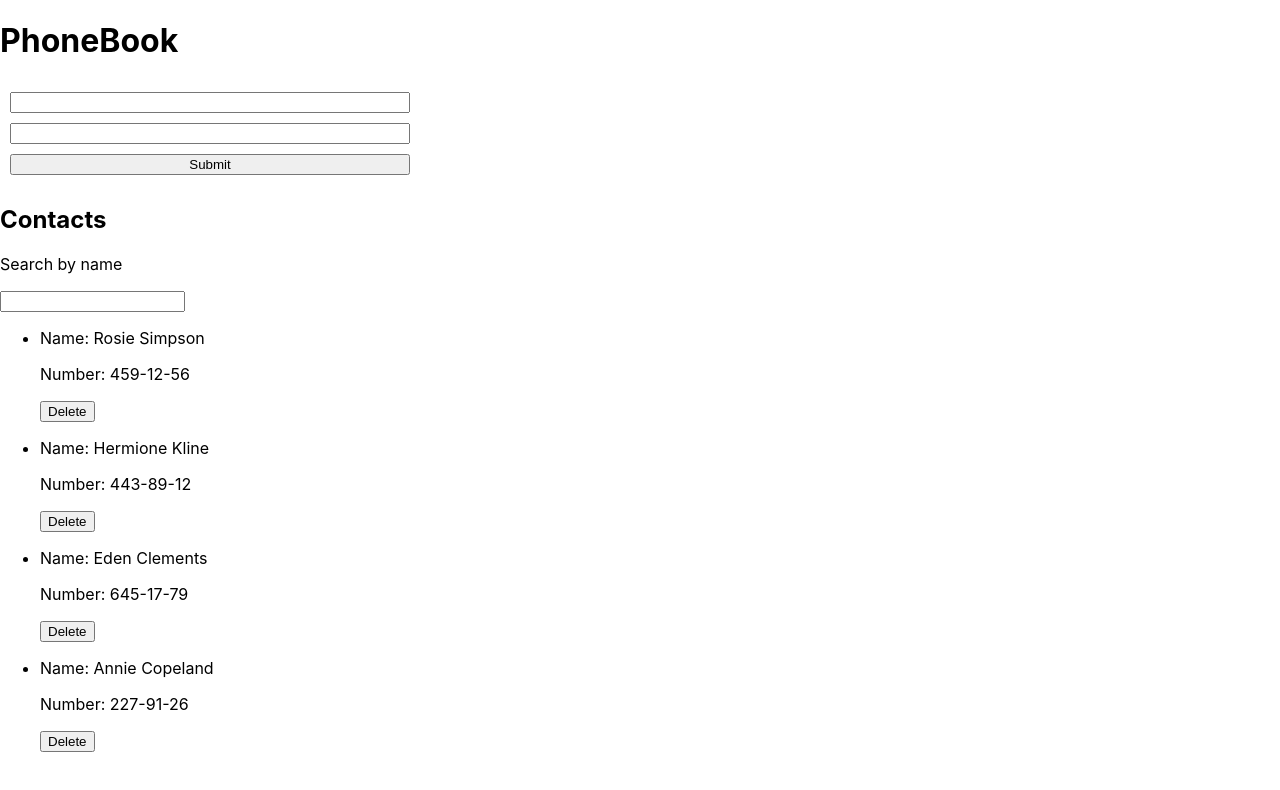
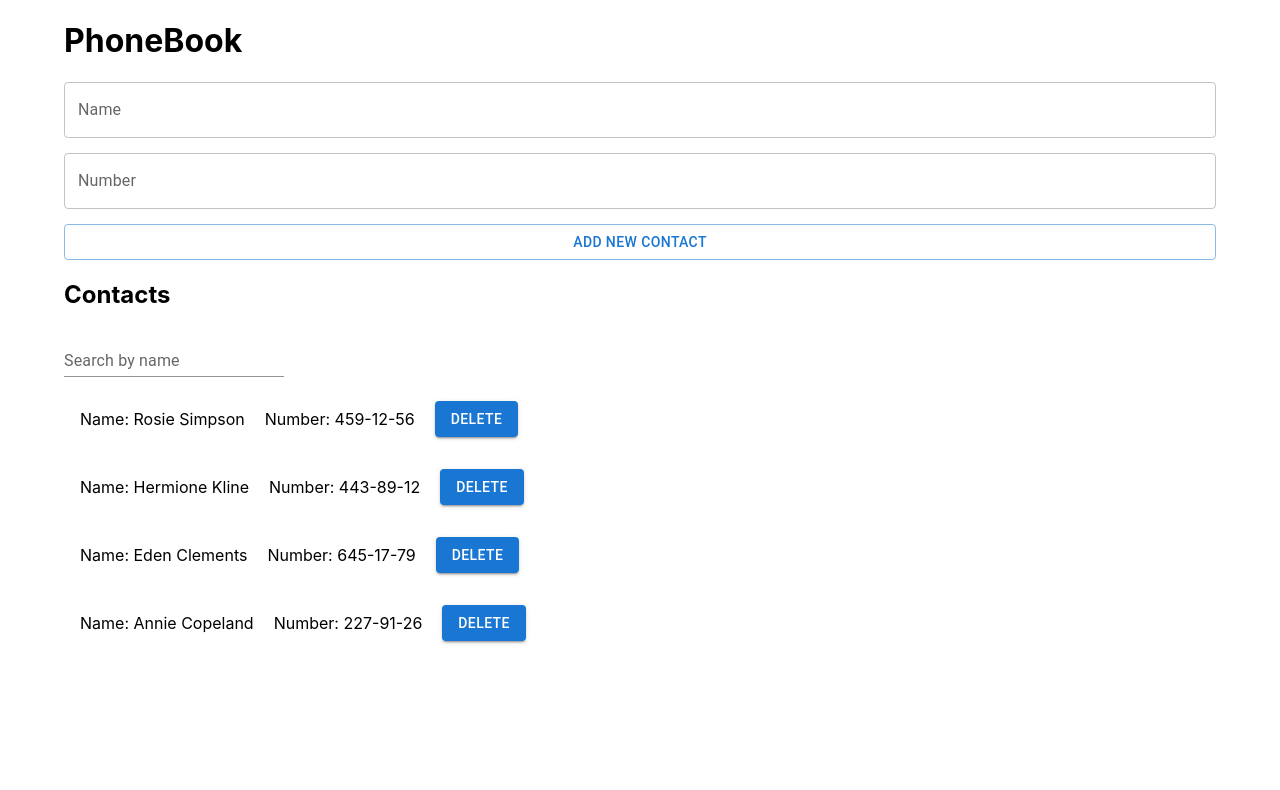
Before and after one commit to OhWellNevermind/goit-react-hw-02-phonebook, a React (Create React App) app: page / in a window 1280 px wide. Shown: the top 790 px of the page. Built offline with nearby package versions, Linux system fonts and the light colour scheme.

Commit message:
styles added with mui

```diff
--- a/package.json
+++ b/package.json
@@ -4,6 +4,9 @@
   "private": true,
   "homepage": "https://goitacademy.github.io/goit-react-hw-02-phonebook/",
   "dependencies": {
+    "@emotion/react": "^11.11.1",
+    "@emotion/styled": "^11.11.0",
+    "@mui/material": "^5.14.6",
     "@testing-library/jest-dom": "^5.16.3",
     "@testing-library/react": "^12.1.4",
     "@testing-library/user-event": "^13.5.0",
--- a/src/components/App.jsx
+++ b/src/components/App.jsx
@@ -3,6 +3,7 @@ import { ContactsList } from './ContactsList/ContactsList';
 import { NewContactForm } from './NewContactForm/NewContactForm';
 import { nanoid } from 'nanoid';
 import { SearchBar } from './SearchBar/SearchBar';
+import { Container } from '@mui/material';
 
 export class App extends Component {
   state = {
@@ -51,7 +52,7 @@ export class App extends Component {
     );
 
     return (
-      <>
+      <Container>
         <h1>PhoneBook</h1>
         <NewContactForm
           addNew={this.addNewContact}
@@ -65,7 +66,7 @@ export class App extends Component {
           contacts={visibleContacts}
         ></ContactsList>
         {!visibleContacts.length && <p>There is no contacts</p>}
-      </>
+      </Container>
     );
   }
 }
--- /dev/null
+++ b/src/components/ContactsList/ContactList.styled.js
@@ -0,0 +1,6 @@
+import { ListItem } from '@mui/material';
+import { styled } from 'styled-components';
+
+export const ContactListItem = styled(ListItem)`
+  gap: 20px;
+`;
--- a/src/components/ContactsList/ContactsList.jsx
+++ b/src/components/ContactsList/ContactsList.jsx
@@ -1,26 +1,29 @@
 import propTypes from 'prop-types';
+import { List, ListItem, Button } from '@mui/material';
+import { ContactListItem } from './ContactList.styled';
 
 export const ContactsList = ({ onDelete, contacts }) => {
   return (
     <div>
-      <ul>
+      <List>
         {contacts.map(contact => {
           return (
-            <li key={contact.id}>
+            <ContactListItem key={contact.id}>
               <p>Name: {contact.name}</p>
               <p>Number: {contact.number}</p>
-              <button
+              <Button
+                variant="contained"
                 value={contact.id}
                 onClick={evt => {
                   onDelete(evt.target.value);
                 }}
               >
                 Delete
-              </button>
-            </li>
+              </Button>
+            </ContactListItem>
           );
         })}
-      </ul>
+      </List>
     </div>
   );
 };
--- a/src/components/NewContactForm/NewContactForm.jsx
+++ b/src/components/NewContactForm/NewContactForm.jsx
@@ -1,7 +1,8 @@
-import { Formik, Field, ErrorMessage } from 'formik';
-import { Label, StyledForm } from './NewContactForm.styled';
+import { Formik, Field, ErrorMessage, useFormik } from 'formik';
+import { FormLayout, Label, StyledForm } from './NewContactForm.styled';
 import * as Yup from 'yup';
 import propTypes from 'prop-types';
+import { Button, TextField } from '@mui/material';
 
 const userSchema = Yup.object({
   name: Yup.string()
@@ -19,26 +20,50 @@ const userSchema = Yup.object({
 });
 
 export const NewContactForm = ({ addNew }) => {
+  const formik = useFormik({
+    initialValues: { name: '', number: '' },
+    validationSchema: userSchema,
+    onSubmit: values => {
+      addNew(values);
+    },
+  });
+
   return (
-    <Formik
-      initialValues={{ name: '', number: '' }}
-      onSubmit={values => {
-        addNew(values);
-      }}
-      validationSchema={userSchema}
-    >
-      <StyledForm>
+    <form onSubmit={formik.handleSubmit}>
+      <FormLayout>
         <Label>
-          <Field name="name" type="text"></Field>
-          <ErrorMessage name="name"></ErrorMessage>
+          <TextField
+            id="name"
+            value={formik.values.name}
+            label="Name"
+            name="name"
+            type="text"
+            onChange={formik.handleChange}
+            onBlur={formik.handleBlur}
+            error={formik.touched.name && Boolean(formik.errors.name)}
+            helperText={formik.touched.name && formik.errors.name}
+          ></TextField>
+          {/* <ErrorMessage name="name"></ErrorMessage> */}
         </Label>
         <Label>
-          <Field name="number" type="tel" />
-          <ErrorMessage name="number"></ErrorMessage>
+          <TextField
+            id="number"
+            value={formik.values.number}
+            label="Number"
+            name="number"
+            type="tel"
+            onChange={formik.handleChange}
+            onBlur={formik.handleBlur}
+            error={formik.touched.number && Boolean(formik.errors.number)}
+            helperText={formik.touched.number && formik.errors.number}
+          />
+          {/* <ErrorMessage name="number"></ErrorMessage> */}
         </Label>
-        <button type="submit">Submit</button>
-      </StyledForm>
-    </Formik>
+        <Button variant="outlined" type="submit">
+          Add new contact
+        </Button>
+      </FormLayout>
+    </form>
   );
 };
 
--- a/src/components/NewContactForm/NewContactForm.styled.js
+++ b/src/components/NewContactForm/NewContactForm.styled.js
@@ -12,3 +12,9 @@ export const StyledForm = styled(Form)`
   display: flex;
   flex-direction: column;
 `;
+
+export const FormLayout = styled.div`
+  display: flex;
+  flex-direction: column;
+  gap: 15px;
+`;
--- a/src/components/SearchBar/SearchBar.jsx
+++ b/src/components/SearchBar/SearchBar.jsx
@@ -1,10 +1,13 @@
 import propTypes from 'prop-types';
+import { TextField } from '@mui/material';
+
 export const SearchBar = ({ onSearch }) => {
   return (
     <div>
       <label>
-        <p>Search by name</p>
-        <input
+        <TextField
+          variant="standard"
+          label="Search by name"
           onChange={evt => {
             onSearch(evt.target.value);
           }}
```
Also changed, not shown: 1 other file (tests, documents, lock files or other folders).
